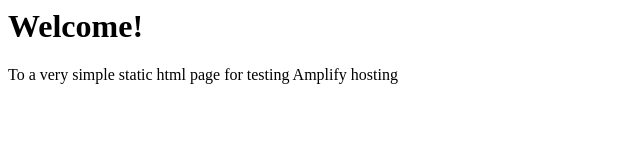
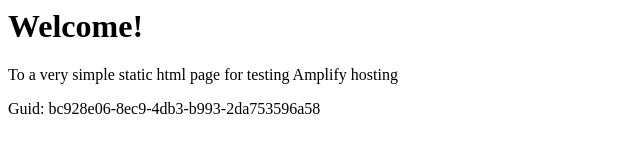
Before and after one commit to aws-aemilia-iad/Github-PR-Commit-Integration-Test-DoNotTouch-v1-prod-us-east-1, a website: page src/index.html in a window 1280 px wide. Shown: the whole page, without its empty margins (0-640 px from the left). Drawn offline with Linux system fonts and the light colour scheme.

Commit message:
commit from integ tests

```diff
--- a/src/index.html
+++ b/src/index.html
@@ -1,3 +1,5 @@
+
+
 <html lang="en">
 
 <head>
@@ -10,6 +12,6 @@
 <body>
     <h1>Welcome!</h1>
     <p>To a very simple static html page for testing Amplify hosting</p>
-</body>
+    <p>Guid: bc928e06-8ec9-4db3-b993-2da753596a58</p></body>
 
 </html>
```
